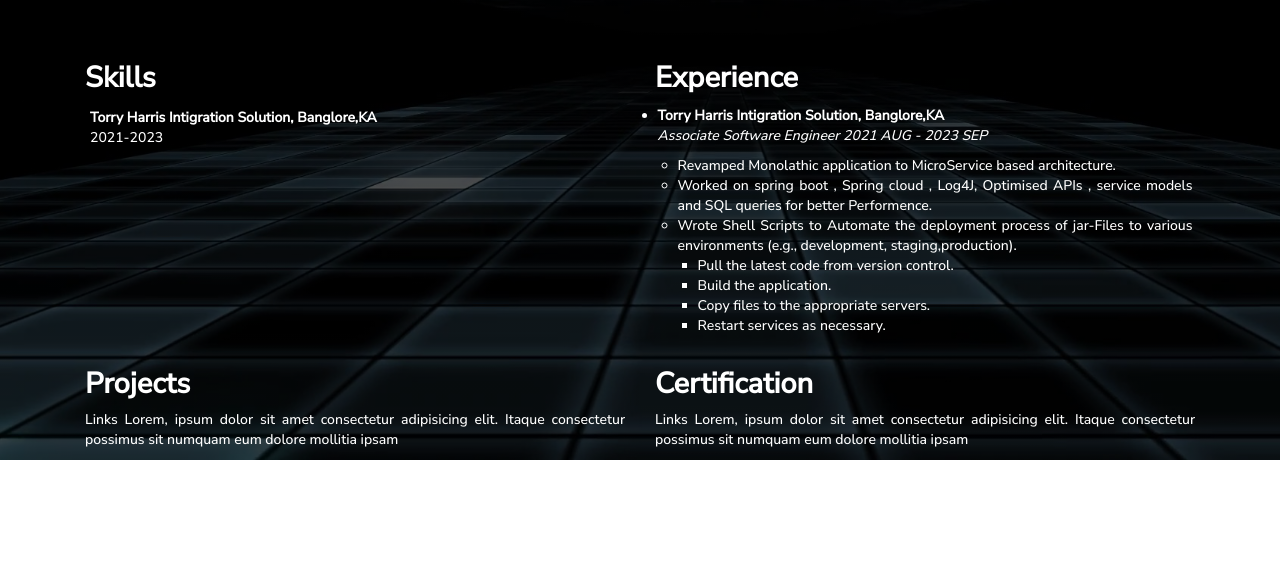
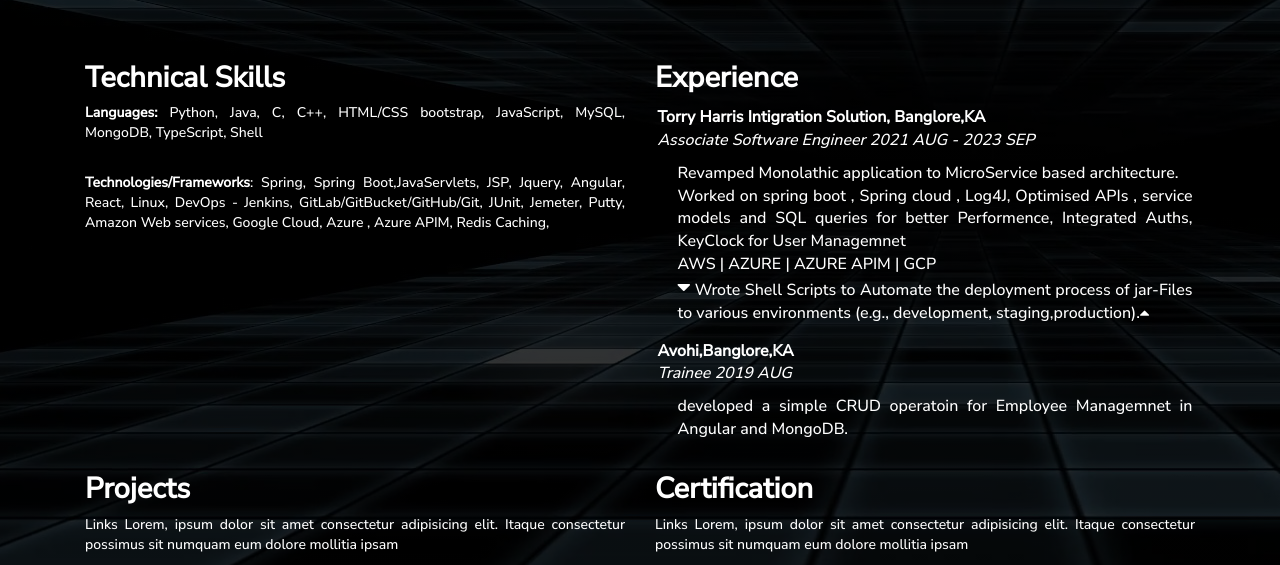
Before and after one commit to Prazwal747/Prajwal_shivapurmath_BootStrap, a plain HTML site: page index.html in a window 1280 px wide. Shown: the part 358-923 px from the top of the page. Before the commit the page ends 818 px from the top, so only its background shows below. Drawn offline with nearby package versions, Linux system fonts and the light colour scheme.

Commit message:
Added Experience Column , Technical skills , hide , unhide

```diff
--- a/index.html
+++ b/index.html
@@ -23,6 +23,11 @@
       href="https://fonts.googleapis.com/css2?family=Nunito+Sans:opsz,wght@6..12,500&display=swap"
       rel="stylesheet"
     />
+        <link
+      rel="stylesheet"
+      type="text/css"
+      href="https://stackpath.bootstrapcdn.com/font-awesome/4.7.0/css/font-awesome.min.css"
+    />
   </head>
   <body>
     <div class="container header" style="position: relative">
@@ -42,33 +47,36 @@
     <div class="container">
       <div class="row text-justify main-content1">
         <div class="col-lg-6 col-md-6 col-sm-4">
-          <h3>Skills</h3>
-          <p>
-            <ul class="p-2">
-              <strong>Torry Harris Intigration Solution, Banglore,KA</strong><p>2021-2023</p>
-            </ul>
-          </p>
+          <h3>Technical Skills</h3>
+          <p><strong>Languages:</strong> Python, Java, C, C++, HTML/CSS bootstrap, JavaScript, MySQL, MongoDB, TypeScript, Shell</p><br>
+          <p><strong>Technologies/Frameworks</strong>: Spring, Spring Boot,JavaServlets, JSP, Jquery, Angular, React, Linux, DevOps - Jenkins, GitLab/GitBucket/GitHub/Git, JUnit, Jemeter, Putty, Amazon Web services, Google Cloud, Azure , Azure APIM, Redis Caching,
+           </p>
         </div>
-        <div class="col-lg-6 col-md-6 col-sm-4">
+        <div class="col-lg-6 col-md-6 col-sm-4 exp">
           <h3>Experience</h3>
           <p>
             <ul class="p-1">
               <li><strong>Torry Harris Intigration Solution, Banglore,KA</strong><p><em>Associate Software Engineer 2021 AUG - 2023 SEP</em></p></li>
               <ul>
                 <li>Revamped Monolathic application to MicroService based architecture.</li>
-                <li>Worked on spring boot , Spring cloud , Log4J, Optimised APIs , service models and SQL queries for better Performence. </li>
-                <li>Wrote Shell Scripts to Automate the deployment process of jar-Files  to various environments (e.g., development, staging,production).
+                <li>Worked on spring boot , Spring cloud , Log4J, Optimised APIs , service models and SQL queries for better Performence, Integrated Auths, KeyClock for User Managemnet </li>
+                <li>AWS | AZURE | AZURE APIM | GCP </li>
+                <li><i class="fa fa-caret-down pr-1" style="font-size: 22px;"></i> Wrote Shell Scripts to Automate the deployment process of jar-Files  to various environments (e.g., development, staging,production).<i class="fa fa-caret-up"></i>
+                  <div class="submenu">
                   <ul>
-                    <li>Pull the latest code from version control.</li>
+                        <li>Pull the latest code from version control.</li>
                         <li>Build the application.</li>
                         <li>Copy files to the appropriate servers.</li>
                         <li>Restart services as necessary.</li>
                   </ul>
+                  </div>
                 </li>
-
               </ul>
             </ul>
-            <p></p>
+            <ul class="p-1">
+              <li><strong>Avohi,Banglore,KA</strong><p><em>Trainee 2019 AUG</em></p></li>
+              <ul><li>developed a simple CRUD operatoin for Employee Managemnet in Angular and MongoDB.</li></ul>
+            </ul>
           </p>
         </div>
         <div class="col-lg-6 col-md-6 col-sm-4">
--- a/style.css
+++ b/style.css
@@ -17,10 +17,10 @@
 }
 
 body {
-  background: linear-gradient(rgba(0, 0, 0, 0.7), rgba(0, 0, 0, 0.7)),
+  background: linear-gradient(rgba(0, 0, 0, 0.8), rgba(0, 0, 0, 0.8)),
     url("225801.jpg");
   /* background-position: center; */
-  background-size: cover;
+  /* background-size: cover; */
   transition: 0.4s ease;
 }
 
@@ -46,6 +46,32 @@ body .container {
   color: rgb(91, 89, 198);
 }
 
+.container .row .exp .submenu {
+  display: none;
+  transition: 0.3s ease;
+}
+
+.container .row .exp:hover .submenu {
+  display: block;
+  transition: 0.3s ease-in;
+}
+
+/* .container .row .exp .submenu {
+  display: block;
+  transition: 0.3s ease-in;
+} */
+
+/*
+.container .row .exp:hover p ul ul li .submenu {
+  transition: 0.3s ease;
+  border: 5px solid wheat;
+} */
+
+.container .row .exp ul {
+  list-style: none;
+  font-size: 1.6rem;
+}
+
 @media only screen and (max-width: 576px) {
   body {
     width: 100%;
@@ -63,4 +89,9 @@ body .container {
     top: -10rem;
     left: 9rem;
   }
+
+  /* .container .row .exp .submenu {
+    display: none;
+    transition: 0.3s ease-in;
+  } */
 }
```
